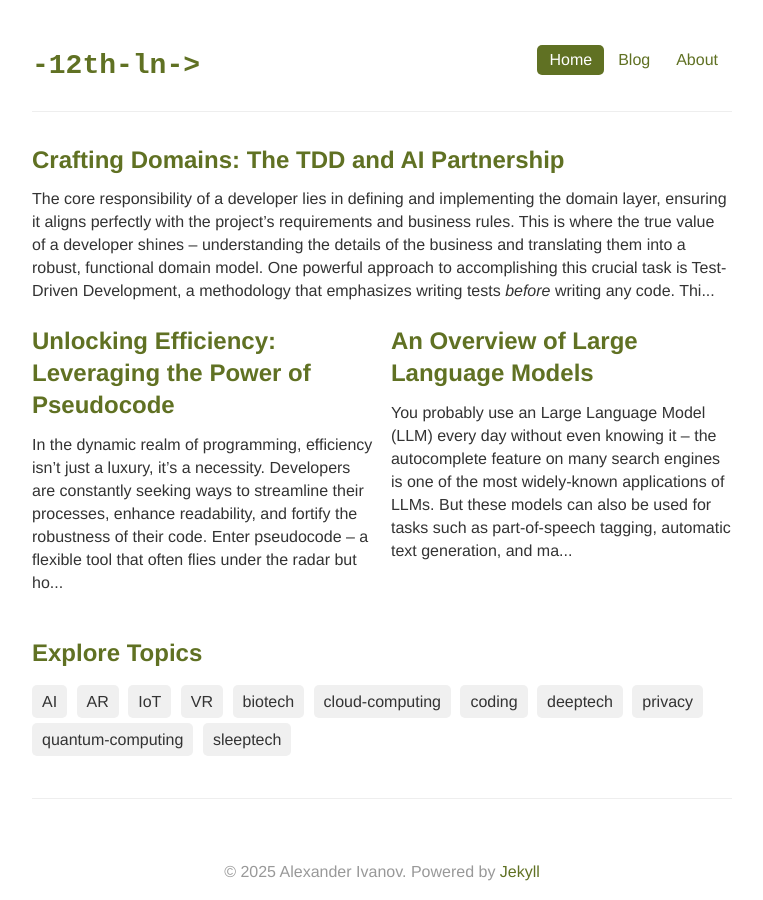
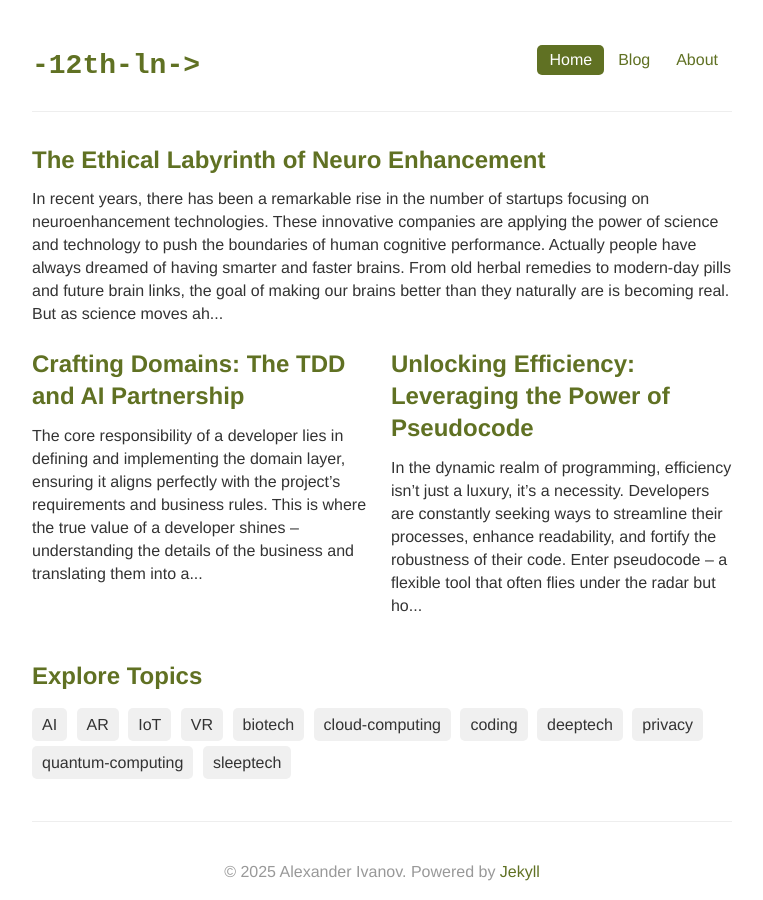
Before and after one commit to sashasyedin/twelfthlane.net, a Jekyll site: the page built from index.html, in a window 1280 px wide. Shown: the whole page, without its empty margins (258-1021 px from the left). Built offline with Jekyll 4.4.1, drawn with Linux system fonts in a browser that asks for light colours; some of the changed lines change nothing that is shown.

Commit message:
New post 'The Ethical Labyrinth of Neuro Enhancement'

```diff
--- /dev/null
+++ b/_posts/2025-08-09-the-ethical-labyrinth-of-neuro-enhancement.md
@@ -0,0 +1,32 @@
+---
+title: The Ethical Labyrinth of Neuro Enhancement
+layout: post
+subtitle: Neuroenhancement
+tags: biotech
+---
+In recent years, there has been a remarkable rise in the number of startups focusing on neuroenhancement technologies. These innovative companies are applying the power of science and technology to push the boundaries of human cognitive performance. Actually people have always dreamed of having smarter and faster brains. From old herbal remedies to modern-day pills and future brain links, the goal of making our brains better than they naturally are is becoming real. But as science moves ahead, big ethical problems come up. These new technologies could change our future in amazing ways. However, they also bring up serious questions about fairness, safety and who we are.
+
+#### Inequality and the "Upgraded" Class
+If brain enhancement is expensive and hard to get, only the wealthy may benefit. This could create a society where the rich not only have better opportunities but also better memory, focus and creativity. The rest could be left behind, making the gap between rich and poor even bigger.
+
+#### Pressure to Enhance
+Even if brain enhancement starts as a choice, it could quickly turn into an expectation. Students, athletes or workers might feel they have to "upgrade" just to keep up. Saying "no" might no longer feel like a real option. Is it truly a choice if you'll fall behind without it?
+
+#### Staying Yourself
+Brain enhancement can affect more than memory or attention, it can change personality, motivation and creativity. That raises deep questions:
+- Are you still "you" if technology changes how you think or feel?
+- If a writer uses brain tech to boost creativity, who gets the credit?
+- Does removing natural limits take away the meaning of human achievement?
+
+#### Safety and Unknown Risks
+We still don't know enough about the long-term effects of brain enhancement. Drugs, electrical stimulation or genetic changes could have unexpected side effects, especially in young people. Once changes are made, some may be impossible to undo. How do we keep people safe while still making progress?
+
+#### Who's in Control?
+Who should make the rules for brain enhancement? Without strong laws, the risks grow:
+- Companies might track workers' thoughts or moods
+- Governments could use brain tech for control or surveillance
+- Military use could push people beyond safe limits
+
+With no doubt, reliable studies carried out with no prejudice on effects of neuroenhancement in healthy subjects will be helpful in clarifying some, if not all issues. If it were acceptable or not to expand our cognitive and emotional abilities up to the point of scrambling our authenticity is a question requiring an integrated approach from specialists of different disciplines, from psychology to psychiatry, philosophy, religion, social and political science.
+
+So we're left with one question: are we ready for the world that neuro enhancement will create?
--- a/about.md
+++ b/about.md
@@ -5,7 +5,7 @@ title: About Me
 <div class="row-fluid segment">
 	<h2 class="small"><a href="{{ page.url }}">About Me</a></h2>
 	<div>
-		Hi there :wave:, I'm Alexander (or just call me Sasha), a software developer living in Amsterdam. From time to time I write blog posts on what I'm working on, topics that interest me or just share some thoughts on our life.
+		Hi there :wave:, I'm Alexander, a software developer currently living in the Netherlands. From time to time I write blog posts on what I'm working on, topics that interest me or just share some thoughts on our life. Feel free to reach out, I'm always up for a chat about code, side projects or the best coffee spots in Amsterdam.
 	</div>
 </div>
 
```
